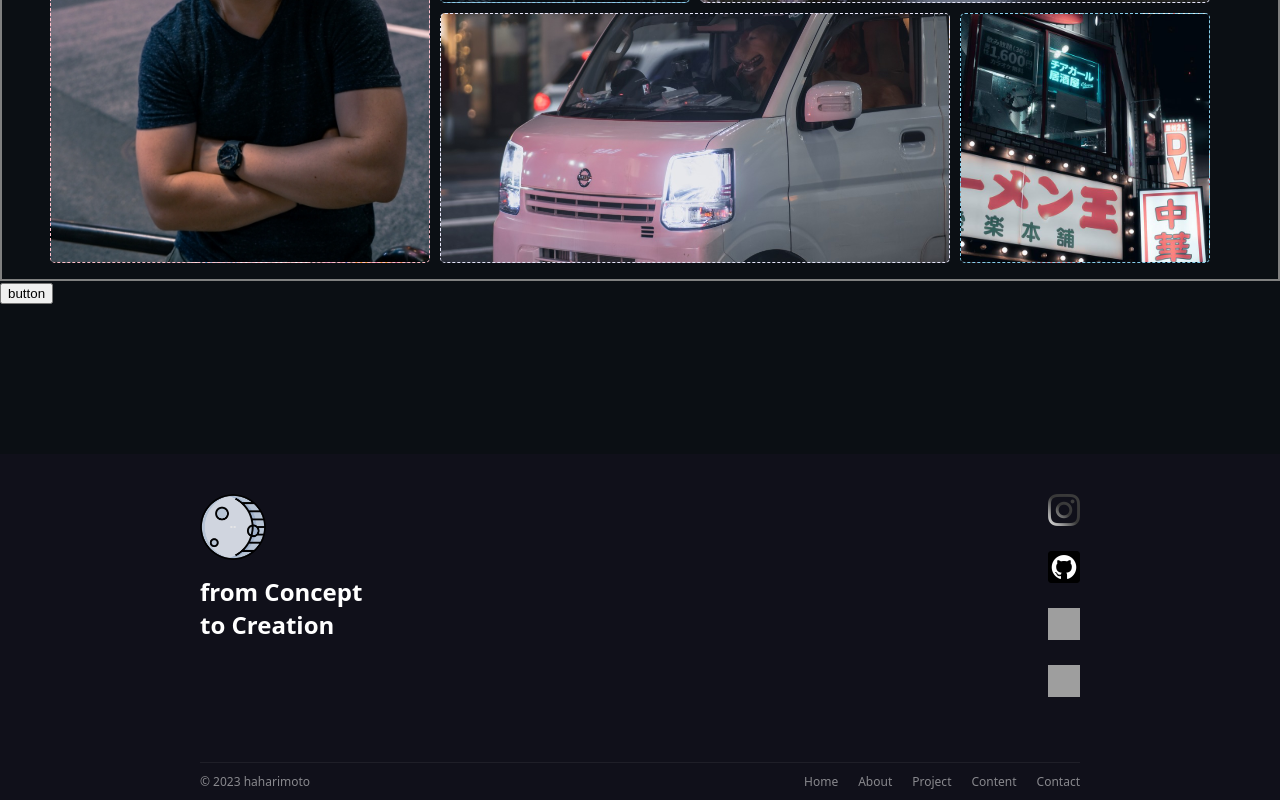
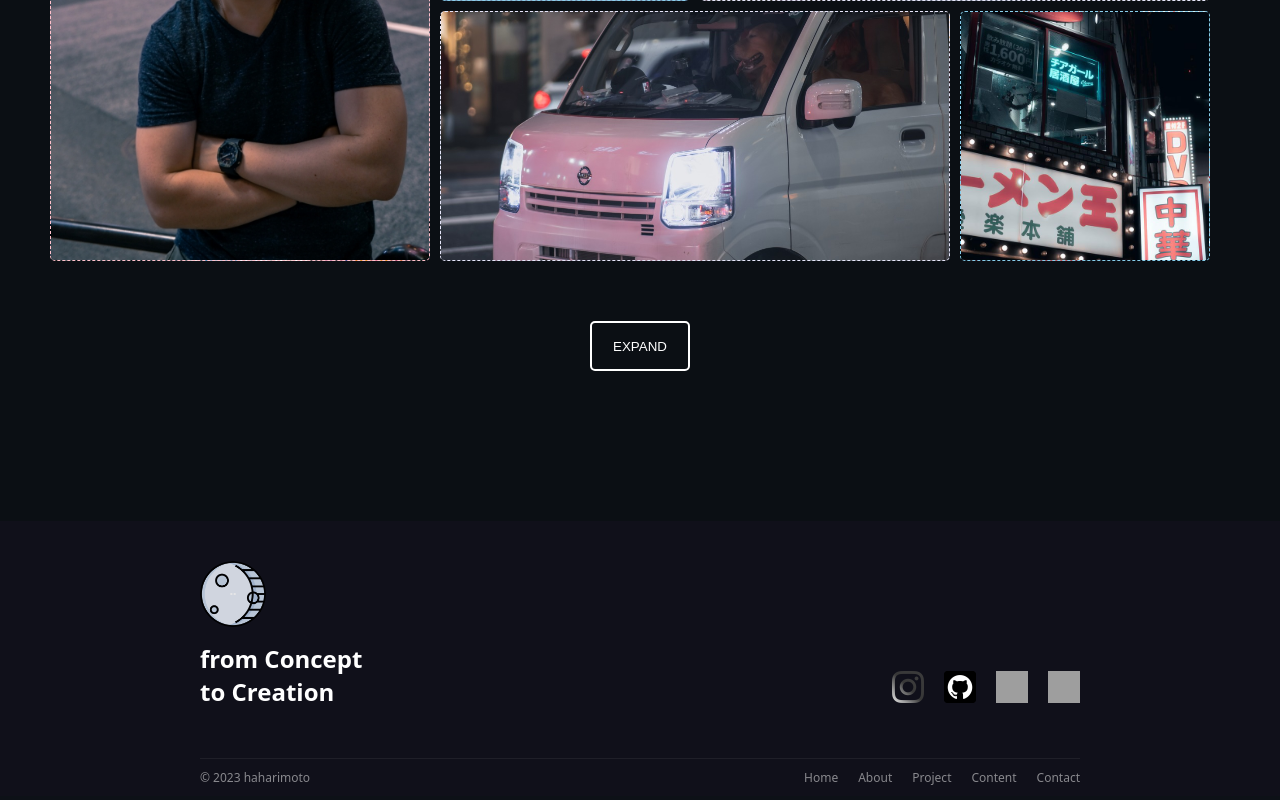
Before and after one commit to haharimoto/react-profile, a React (Vite) app: page / in a window 1280 px wide. Shown: the part 2914-3714 px from the top of the page. Built offline with nearby package versions, Linux system fonts and the light colour scheme; grey boxes are pictures that could not be loaded.

Commit message:
tweaked footer styles

```diff
--- a/src/App.css
+++ b/src/App.css
@@ -74,6 +74,8 @@ body {
 #content {
   padding: 150px 0px;
   background-color: #0b0f14;
+  display: grid;
+  place-items: center;
   /* border: gray 1px dashed; */
 }
 
@@ -424,11 +426,12 @@ margin-right: auto;
   gap: 10px;
   padding: 10px 0px;
   overflow: hidden;
-  border: gray 2px solid;
+  width: 100%;
+  /* border: gray 2px solid; */
 }
 
 .grid-container > div {
-  transition: transform .25s ease-in-out;
+  transition: transform 0.25s ease-in-out;
   border-radius: 5px;
 }
 
@@ -632,6 +635,23 @@ margin-right: auto;
   background-size: cover;
 }
 
+#content button {
+  width: 100px;
+  height: 50px;
+  margin-top: 40px;
+  padding: 0;
+  color: white;
+  background-color: transparent;
+  border: white 2px solid;
+  border-radius: 5px;
+  transition: 0.2s ease-in-out;
+}
+
+#content button:hover {
+  transform: scale(1.05);
+  transition: 0.1s ease-in-out;
+}
+
 /** --------------------GRID-------------------- */
 
 footer {
@@ -669,14 +689,19 @@ footer h2 {
   opacity: 90%;
 }
 
-.footer--container--second--links {
-  display: grid;
+.footer--container--second {
+  display: flex;
+  align-items: end;
 }
 
 .footer--container--second--links a {
   text-decoration: none;
   filter: saturate(0%);
   transition: filter 0.2s ease-in-out;
+}
+
+.footer--container--second--links a:not(:last-child) {
+  margin-right: 20px;
 }
 
 .footer--container--second--links a:hover {
--- a/src/components/Content.jsx
+++ b/src/components/Content.jsx
@@ -53,7 +53,9 @@ function Content() {
          )
         }
       </animated.div>
-      <button onClick={() => {setIsShowMore(!isShowMore)}}>button</button>
+      <button onClick={() => {setIsShowMore(!isShowMore)}}>
+        {isShowMore ? 'COLLAPSE' : 'EXPAND' }
+      </button>
     </div>
   )
 }
```
